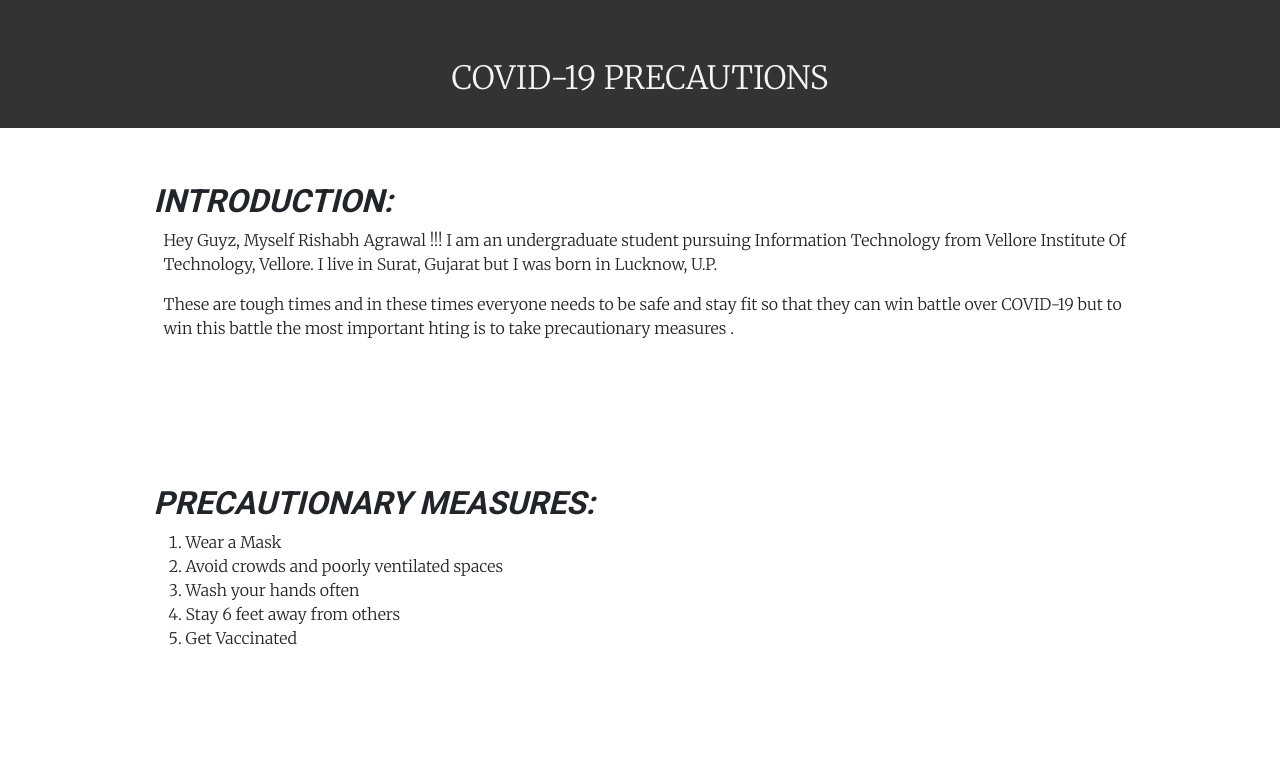
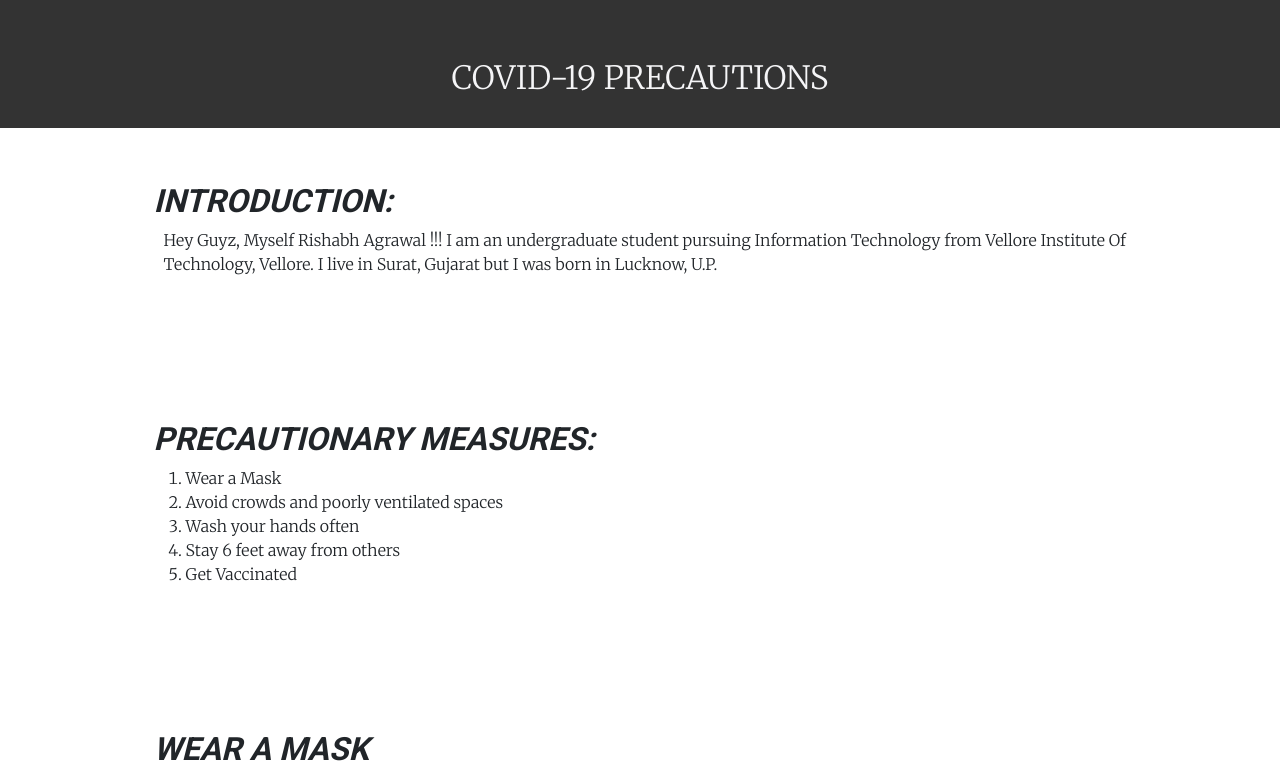
Before and after one commit to Rishabhco/Covid-19, a plain HTML site: page index.html in a window 1280 px wide. Shown: the top 774 px of the page. Drawn offline with nearby package versions, Linux system fonts and the light colour scheme.

Commit message:
modified

```diff
--- a/index.html
+++ b/index.html
@@ -28,11 +28,6 @@
                 Hey Guyz, Myself Rishabh Agrawal !!! I am an undergraduate student pursuing Information Technology from
                 Vellore
                 Institute Of Technology, Vellore. I live in Surat, Gujarat but I was born in Lucknow, U.P.
-            </p>
-            <p>
-                These are tough times and in these times everyone needs to be safe and stay fit so that they can win
-                battle over
-                COVID-19 but to win this battle the most important hting is to take precautionary measures .
             </p>
         </div>
     </div>
```
